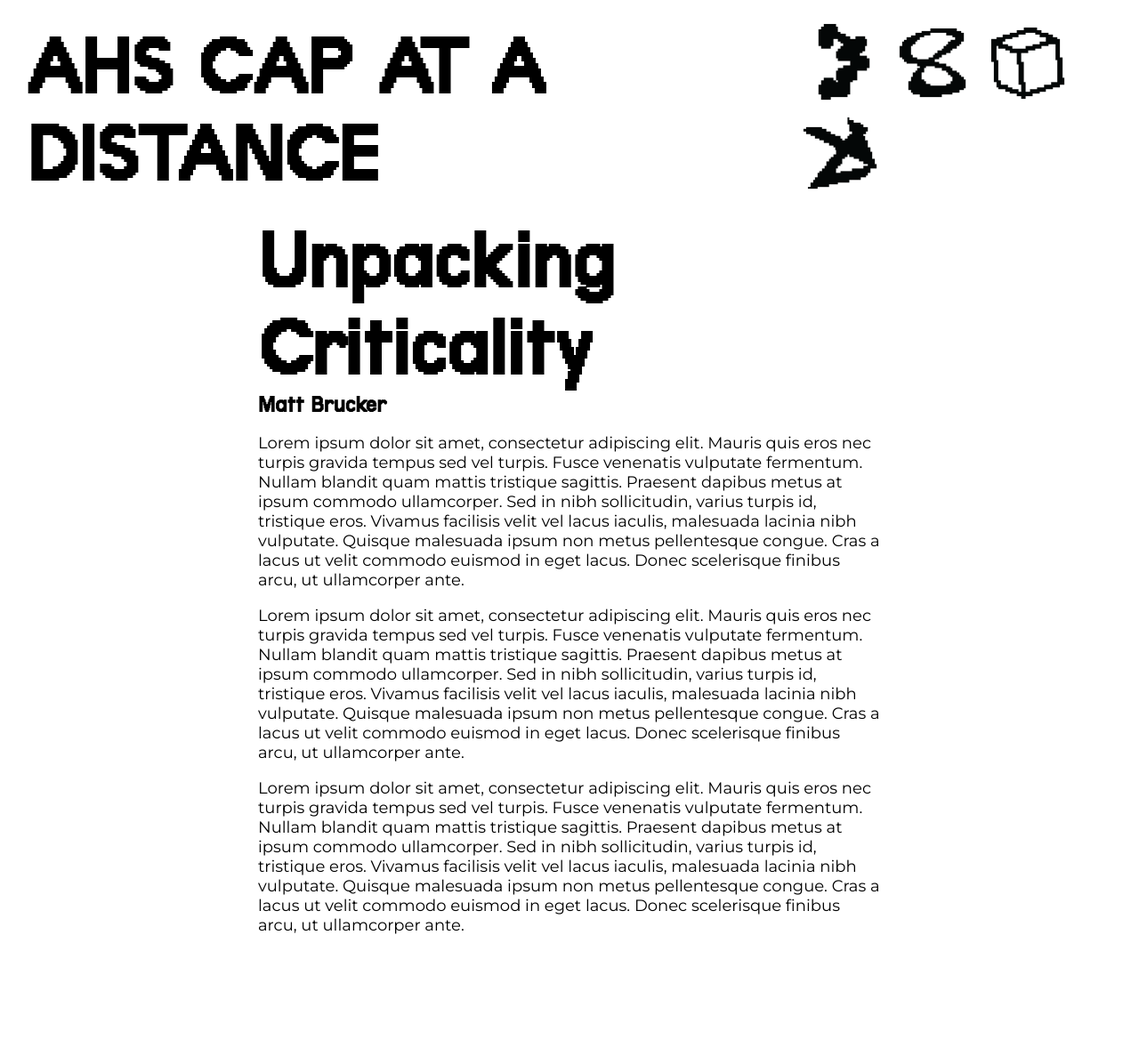
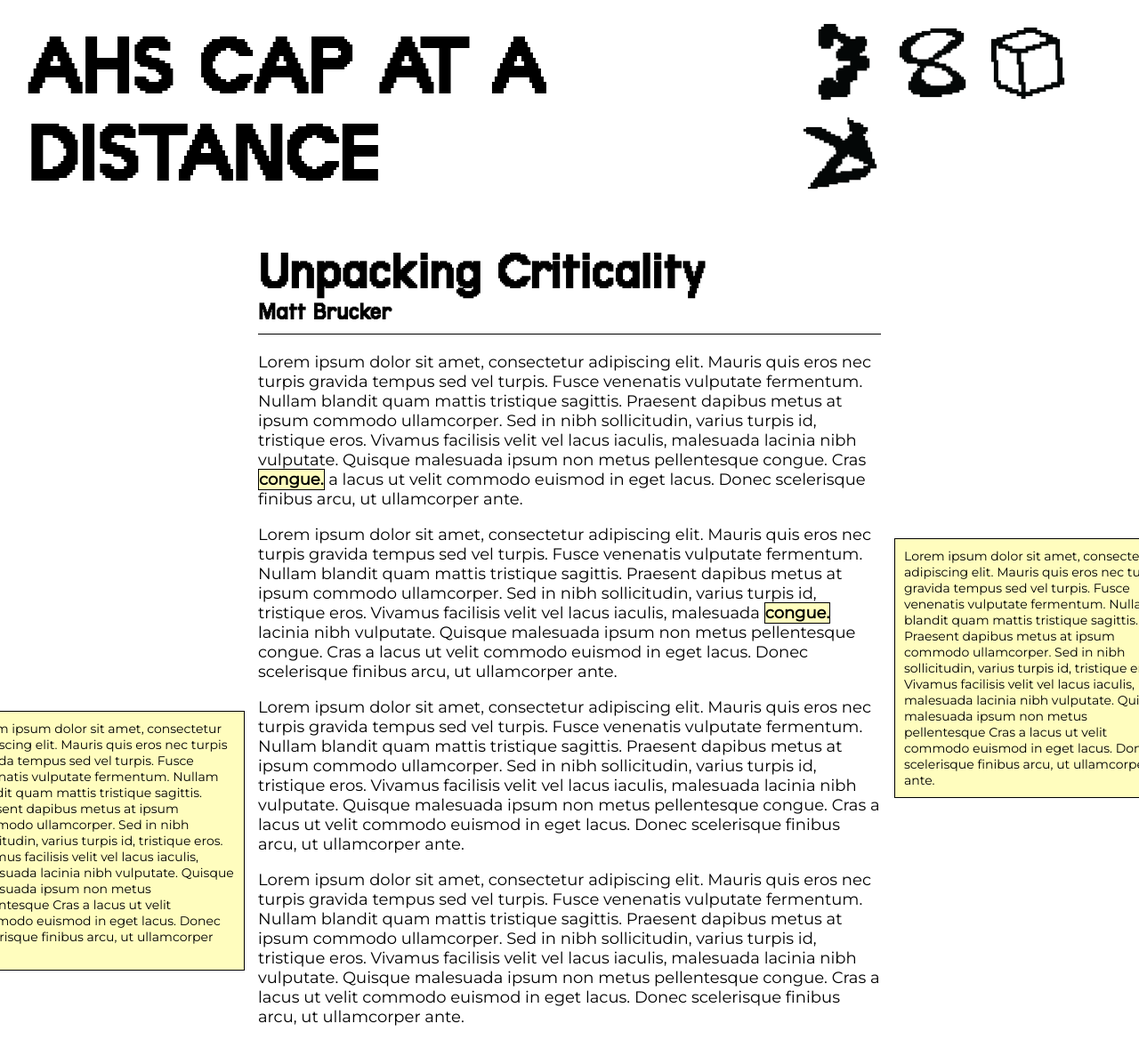
Before and after one commit to olin/ahs-capstone-exhibit, a Jekyll site: the page built from _projects/criticality.md, in a window 1280 px wide. Shown: the whole page at 89% size. Built offline with Jekyll 4.4.1, drawn with Linux system fonts in a browser that asks for light colours; before the commit the page ends 1084 px from its top, so only the background shows below that.

Commit message:
Adding basic comment clicking JS.

```diff
--- a/_layouts/default.html
+++ b/_layouts/default.html
@@ -9,7 +9,9 @@
         <div class="Page__wrapper">
             <div class="Header__wrapper">
                 <div class="Header__inner">
-                    <h1 class="Header__title">{{site.title}}</h1>
+                    <a href={{'/' | relative_url}}>
+                        <h1 class="Header__title">{{site.title}}</h1>
+                    </a>
                     <div class="Header__image-row">
                         <img class="Header__image" src={{'assets/header-icon-04.png' | relative_url}} />
                         <img class="Header__image" src={{'assets/header-icon-05.png' | relative_url}} />
@@ -23,4 +25,5 @@
             </div>
         </div>
     </body>
+    <script src={{'/js/comment.js' | relative_url}} ></script>
 </html>
--- a/_layouts/home.html
+++ b/_layouts/home.html
@@ -15,7 +15,7 @@
 
     <div class={{wrapper_class}}>
         <div class="Project__title">
-            <h2>{{project.title}} - {{project.author}}</h2>
+            <h3>{{project.title}} - {{project.author}}</h3>
             <div class="Project__button">
                 <img class="Project__spiral" src="assets/spiral.png" />
             </div>
--- a/_layouts/page.html
+++ b/_layouts/page.html
@@ -1,9 +1,10 @@
 ---
 layout: default
 ---
-
 <div class="Page__content-inner">
-    <h1>{{page.title}}</h1>
-    <h2>{{page.author}}</h2>
+    <div class="Page__header">
+        <h2>{{page.title}}</h2>
+        <h3>{{page.author}}</h3>
+    </div>
     {{content}}
 </div>
--- a/_projects/criticality.md
+++ b/_projects/criticality.md
@@ -4,7 +4,15 @@
 title: Unpacking Criticality
 ---
 
-Lorem ipsum dolor sit amet, consectetur adipiscing elit. Mauris quis eros nec turpis gravida tempus sed vel turpis. Fusce venenatis vulputate fermentum. Nullam blandit quam mattis tristique sagittis. Praesent dapibus metus at ipsum commodo ullamcorper. Sed in nibh sollicitudin, varius turpis id, tristique eros. Vivamus facilisis velit vel lacus iaculis, malesuada lacinia nibh vulputate. Quisque malesuada ipsum non metus pellentesque congue. Cras a lacus ut velit commodo euismod in eget lacus. Donec scelerisque finibus arcu, ut ullamcorper ante.
+Lorem ipsum dolor sit amet, consectetur adipiscing elit. Mauris quis eros nec turpis gravida tempus sed vel turpis. Fusce venenatis vulputate fermentum. Nullam blandit quam mattis tristique sagittis. Praesent dapibus metus at ipsum commodo ullamcorper. Sed in nibh sollicitudin, varius turpis id, tristique eros. Vivamus facilisis velit vel lacus iaculis, malesuada lacinia nibh vulputate. Quisque malesuada ipsum non metus pellentesque congue. Cras <b class="Page__comment-link" id="comment-link-1">congue.</b> a lacus ut velit commodo euismod in eget lacus. Donec scelerisque finibus arcu, ut ullamcorper ante.
+
+{: .Page__comment #comment-1}
+Lorem ipsum dolor sit amet, consectetur adipiscing elit. Mauris quis eros nec turpis gravida tempus sed vel turpis. Fusce venenatis vulputate fermentum. Nullam blandit quam mattis tristique sagittis. Praesent dapibus metus at ipsum commodo ullamcorper. Sed in nibh sollicitudin, varius turpis id, tristique eros. Vivamus facilisis velit vel lacus iaculis, malesuada lacinia nibh vulputate. Quisque malesuada ipsum non metus pellentesque  Cras a lacus ut velit commodo euismod in eget lacus. Donec scelerisque finibus arcu, ut ullamcorper ante.
+
+Lorem ipsum dolor sit amet, consectetur adipiscing elit. Mauris quis eros nec turpis gravida tempus sed vel turpis. Fusce venenatis vulputate fermentum. Nullam blandit quam mattis tristique sagittis. Praesent dapibus metus at ipsum commodo ullamcorper. Sed in nibh sollicitudin, varius turpis id, tristique eros. Vivamus facilisis velit vel lacus iaculis, malesuada <b class="Page__comment-link" id="comment-link-2">congue.</b> lacinia nibh vulputate. Quisque malesuada ipsum non metus pellentesque congue. Cras a lacus ut velit commodo euismod in eget lacus. Donec scelerisque finibus arcu, ut ullamcorper ante.
+
+{: .Page__comment #comment-2}
+Lorem ipsum dolor sit amet, consectetur adipiscing elit. Mauris quis eros nec turpis gravida tempus sed vel turpis. Fusce venenatis vulputate fermentum. Nullam blandit quam mattis tristique sagittis. Praesent dapibus metus at ipsum commodo ullamcorper. Sed in nibh sollicitudin, varius turpis id, tristique eros. Vivamus facilisis velit vel lacus iaculis, malesuada lacinia nibh vulputate. Quisque malesuada ipsum non metus pellentesque  Cras a lacus ut velit commodo euismod in eget lacus. Donec scelerisque finibus arcu, ut ullamcorper ante.
 
 Lorem ipsum dolor sit amet, consectetur adipiscing elit. Mauris quis eros nec turpis gravida tempus sed vel turpis. Fusce venenatis vulputate fermentum. Nullam blandit quam mattis tristique sagittis. Praesent dapibus metus at ipsum commodo ullamcorper. Sed in nibh sollicitudin, varius turpis id, tristique eros. Vivamus facilisis velit vel lacus iaculis, malesuada lacinia nibh vulputate. Quisque malesuada ipsum non metus pellentesque congue. Cras a lacus ut velit commodo euismod in eget lacus. Donec scelerisque finibus arcu, ut ullamcorper ante.
 
--- a/assets/css/main.scss
+++ b/assets/css/main.scss
@@ -47,6 +47,14 @@
     font-size: 96px;
 }
 
+h2 {
+    font-size: 60px;
+}
+
+h3 {
+    font-size: 28px;
+}
+
 .Page__wrapper {
     width: 100%;
 }
@@ -68,6 +76,7 @@
 }
 
 .Header__title {
+    color: black;
     display: inline-block;
 }
 
@@ -158,9 +167,39 @@
     box-shadow: 5px 5px 0px 0px rgba(0,0,0,1);
 }
 
+.Page__comment {
+    background-color: #fffdbe;
+    border: 1px solid black;
+    font-size: 14px;
+    width: 300px;
+    margin: 15px;
+    padding: 10px;
+    position: absolute;
+}
+
+.Page__comment-link {
+    background-color: #fffdbe;
+    border: 1px solid black;
+}
+
+.left {
+    right: 100%;
+}
+
+.right {
+    left: 100%;
+}
+
 .Page__content-inner {
     max-width: 700px;
     margin: 0 auto;
+    position: relative;
+}
+
+.Page__header {
+    margin: 20px 0;
+    padding: 10px 0;
+    border-bottom: 1px solid black;
 }
 
 @media (max-width: 1024px) {
--- /dev/null
+++ b/js/comment.js
@@ -0,0 +1,37 @@
+var comment_links = document.getElementsByClassName("Page__comment-link");
+var comments = document.getElementsByClassName("Page__comment");
+
+function onClick (e) {
+    var id_num = this.id.split("-")[2];
+    var matching_comment_id = "comment-" + id_num;
+    this.style.backgroundColor ="#ffe376";
+    document.getElementById(matching_comment_id).style.backgroundColor = "#ffe376";
+}
+
+function clickClear(e) {
+    var target_id = e.target.id.split("-")[2];
+    for (var i = 0; i < comments.length; i++ ) {
+        if (comments[i].id.split("-")[2] != target_id) {
+            this.style.backgroundColor ="#fffdbe";
+        }
+    }
+
+    for (var j = 0; j < comment_links.length; j++ ) {
+        if (comment_links[j].id.split("-")[2] != target_id) {
+            this.style.backgroundColor ="#fffdbe";
+        }
+    }
+}
+
+for (var i = 0; i < comments.length; i++) {
+    var className = i % 2 ? "left" : "right";
+    console.log(comments[i]);
+    console.log(i % 1);
+    comments[i].classList.add(className);
+}
+
+for (var j = 0; j < comment_links.length; j++) {
+    comment_links[j].onclick = onClick;
+}
+
+document.addEventListener("click", clickClear);
```
